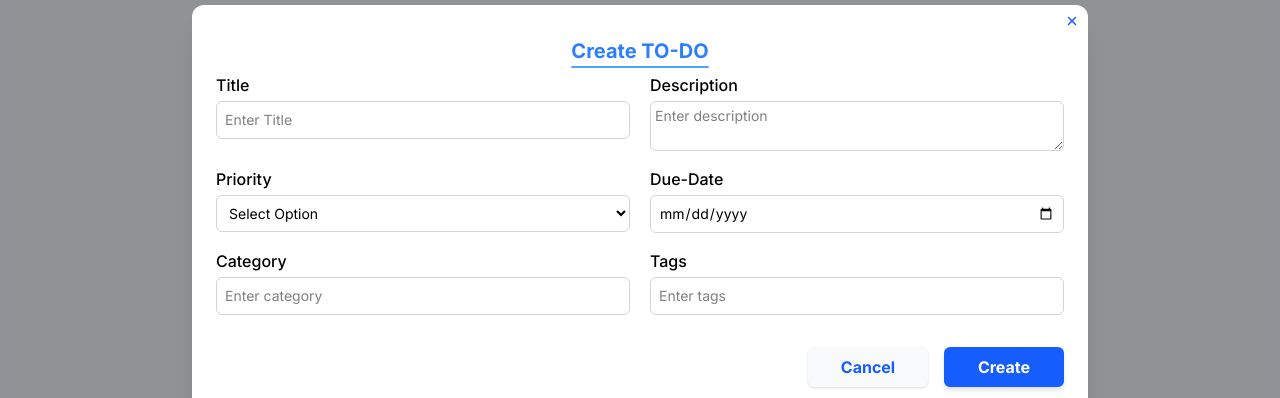
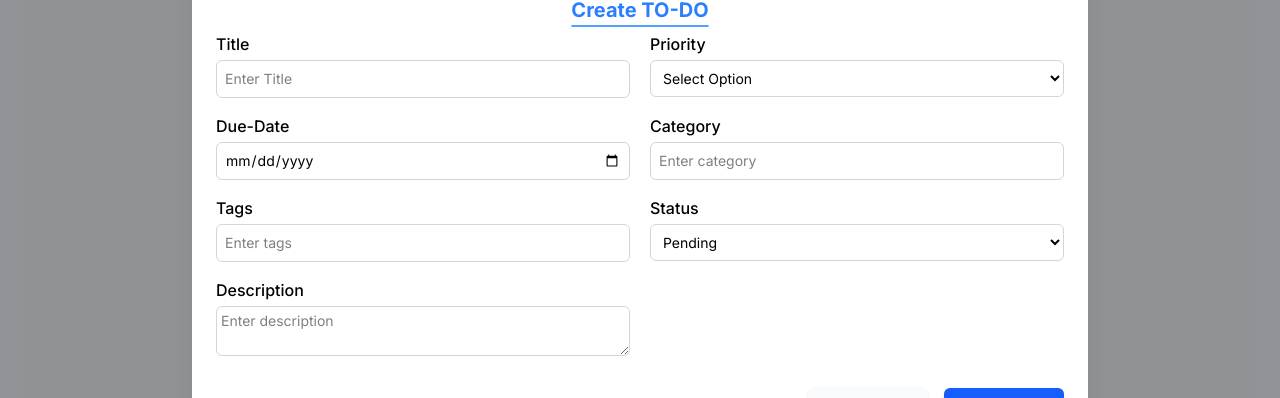
Before and after one commit to kavikarthik-interloid/todo-application-fe, a React (Vite) app: page / in a window 1280 px wide. Both pictures are taken after a click on the button "Add Task". Shown: the part 192-590 px from the top of the page. Built offline with nearby package versions, Linux system fonts and the light colour scheme; no server answers.

Commit message:
updated-primary-and-secondary-buttons

```diff
--- a/src/components/create-todo.jsx
+++ b/src/components/create-todo.jsx
@@ -10,6 +10,7 @@ function TodoForm({ onTodoCreated, showNotification, onClose }) {
     due_date: "",
     category: "",
     tags: "",
+    completed: false,
   });
 
   const handleChange = (e) => {
@@ -23,11 +24,13 @@ function TodoForm({ onTodoCreated, showNotification, onClose }) {
 
   const handleSubmit = async (e) => {
     e.preventDefault();
-
+console.log(formData);
     const payload = {
       ...formData,
       tags: formData.tags.split(","),
+      completed: formData.completed
     };
+    console.log(payload)
     await createTodo(payload);
 
     await onTodoCreated();
@@ -38,7 +41,7 @@ function TodoForm({ onTodoCreated, showNotification, onClose }) {
 
   return (
     <>
-      <div className="fixed  inset-0 bg-black/40 backdrop-blur-sm transition-opacity duration-300" z-0 />
+      <div className="fixed  inset-0 bg-black/40 backdrop-blur-sm transition-opacity duration-300 z-0" />
       <div className="fixed left-1/2 top-1/2 -translate-x-1/2 -translate-y-1/2 w-[95%] max-w-4xl bg-white rounded-xl shadow-xl p-6 z-1 ">
         <h2 className="w-full py-2 px-3 relative text-blue-500 text-center font-bold text-xl underline decoration-blue-400 underline-offset-8 font-inter">
           {" "}
@@ -60,20 +63,6 @@ function TodoForm({ onTodoCreated, showNotification, onClose }) {
               onChange={handleChange}
               placeholder="Enter Title"
               className="p-2 border border-gray-300 rounded-md text-sm"
-            />
-          </div>
-          <div className="flex flex-col gap-1">
-            <label htmlFor="description" className="font-medium">
-              Description
-            </label>
-            <textarea
-              id="description"
-              type="text"
-              name="description"
-              value={formData.description}
-              onChange={handleChange}
-              placeholder="Enter description"
-              className="mobile:p-1 p-2 border border-gray-300 rounded-md text-sm"
             />
           </div>
           <div className="flex flex-col gap-1">
@@ -135,7 +124,39 @@ function TodoForm({ onTodoCreated, showNotification, onClose }) {
               value={formData.tags}
               onChange={handleChange}
               placeholder="Enter tags"
+              className="p-2 border border-gray-300 rounded-md text-sm"
+            />
+          </div>
+        <div className="flex flex-col gap-1">
+            <label htmlFor="completed" className="font-medium">
+              Status
+            </label>
+            <select
+              id="completed"
+              name="completed"
+              value={formData.completed}
+              onChange={handleChange}
               className="p-2  border border-gray-300 rounded-md text-sm"
+            >
+              <option value="" disabled>
+                Select Option
+              </option>
+              <option value={true}>completed</option>
+              <option value={false}>Pending</option>
+            </select>
+          </div>
+            <div className="flex flex-col gap-1">
+            <label htmlFor="description" className="font-medium">
+              Description
+            </label>
+            <textarea
+              id="description"
+              type="text"
+              name="description"
+              value={formData.description}
+              onChange={handleChange}
+              placeholder="Enter description"
+              className="mobile:p-1 p-2 border border-gray-300 rounded-md text-sm"
             />
           </div>
           <div className="col-span-full flex  justify-end gap-4 mt-4 font-bold">
--- a/src/components/delete-todo.jsx
+++ b/src/components/delete-todo.jsx
@@ -14,7 +14,7 @@ const DeleteForm = ({ todo, onClose, onDeleted, showNotification }) => {
   };
   return (
     <>
-      <div className="fixed inset-0 bg-black/40 backdrop-blur-sm transition-opacity duration-300" />
+      <div className="fixed inset-0 bg-black/40 backdrop-blur-sm transition-opacity duration-300" z-0/>
       <div className="fixed top-75 max-w-xl mx-auto font-inter shadow-md w-1/2 h-fit p-5! gap-10 inset-0 flex flex-col items-center backdrop-blur-md justify-center bg-white rounded-lg z-1 ">
         <h2 className="w-full relative py-2 px-3 text-blue-500 font-bold text-center text-xl underline decoration-blue-400 underline-offset-8 font-inter">
           {" "}
--- a/src/components/todo-card.jsx
+++ b/src/components/todo-card.jsx
@@ -1,14 +1,14 @@
 import { FaRegEdit } from "react-icons/fa";
 import { MdDelete } from "react-icons/md";
 
-function TodoCard({ todos, onEdit, onDelete }) {
+function TodoCard({ todos, onEdit, onDelete}) {
   const priorityStyles = {
     LOW: "bg-green-100 text-green-700 border-green-300",
     MEDIUM: "bg-yellow-100 text-yellow-700 border-yellow-300",
     HIGH: "bg-red-100 text-red-700 border-red-300 ",
   };
+
   return (
-
     <div className="w-full h-fit mx-auto p-5! grid mobile:grid-cols-1 tablet:grid-cols-2 lg:grid-cols-3 xl:grid-cols-4 gap-5 bg-[#f0f5fb]">
       {todos.map((todo) => (
         <div
@@ -31,7 +31,7 @@ function TodoCard({ todos, onEdit, onDelete }) {
           <p className="font-normal"> {todo.description}</p>
           <span className="font-medium"> {todo.due_date}</span>
           <p className="font-normal"> {todo.category}</p>
-          <p className="flex flex-wrap gap-2 mt-2">
+          <p className="flex flex-wrap gap-2 mt-2 mb-2">
             {todo.tags?.map((tag, index) => (
               <span
                 key={`${tag}-${index}`}
@@ -41,6 +41,9 @@ function TodoCard({ todos, onEdit, onDelete }) {
               </span>
             ))}
           </p>
+            <button
+              className=" bg-green-500 text-white text-sm px-2 py-1 rounded text-center"
+            > {todo.completed? "completed":"pending" }</button>
           <div className="flex gap-2 pt-4 h-fit">
             <button
               onClick={() => onEdit(todo)}
--- a/src/components/update-todo.jsx
+++ b/src/components/update-todo.jsx
@@ -53,7 +53,7 @@ function UpdateTodoForm({
       const updatedTodo = await updateTodo(editingTodo.id, payload);
       onTodoUpdated(updatedTodo.data);
       clearEditing();
-      showNotification("Todo Updated!", "bg-blue-600");
+      showNotification("Todo Updated!","bg-blue-600");
     } catch (error) {
       console.error(error);
     }
@@ -61,7 +61,7 @@ function UpdateTodoForm({
 
   return (
     <>
-       <div className="fixed  inset-0 bg-black/40 backdrop-blur-sm transition-opacity duration-300" z-0 />
+       <div className="fixed  inset-0 bg-black/40 backdrop-blur-sm transition-opacity duration-300 z-0"  />
       <div className="fixed left-1/2 top-1/2 -translate-x-1/2 -translate-y-1/2 w-[95%] max-w-4xl bg-white rounded-xl shadow-xl p-6 z-1 ">
         <h2 className="w-full py-2 px-3 relative text-blue-500 font-bold text-center text-xl underline decoration-blue-400 underline-offset-8 font-inter">
           {" "}
@@ -175,7 +175,6 @@ function UpdateTodoForm({
             >
               Update
             </button>
-
             <button
               type="button"
               onClick={clearEditing}
```
